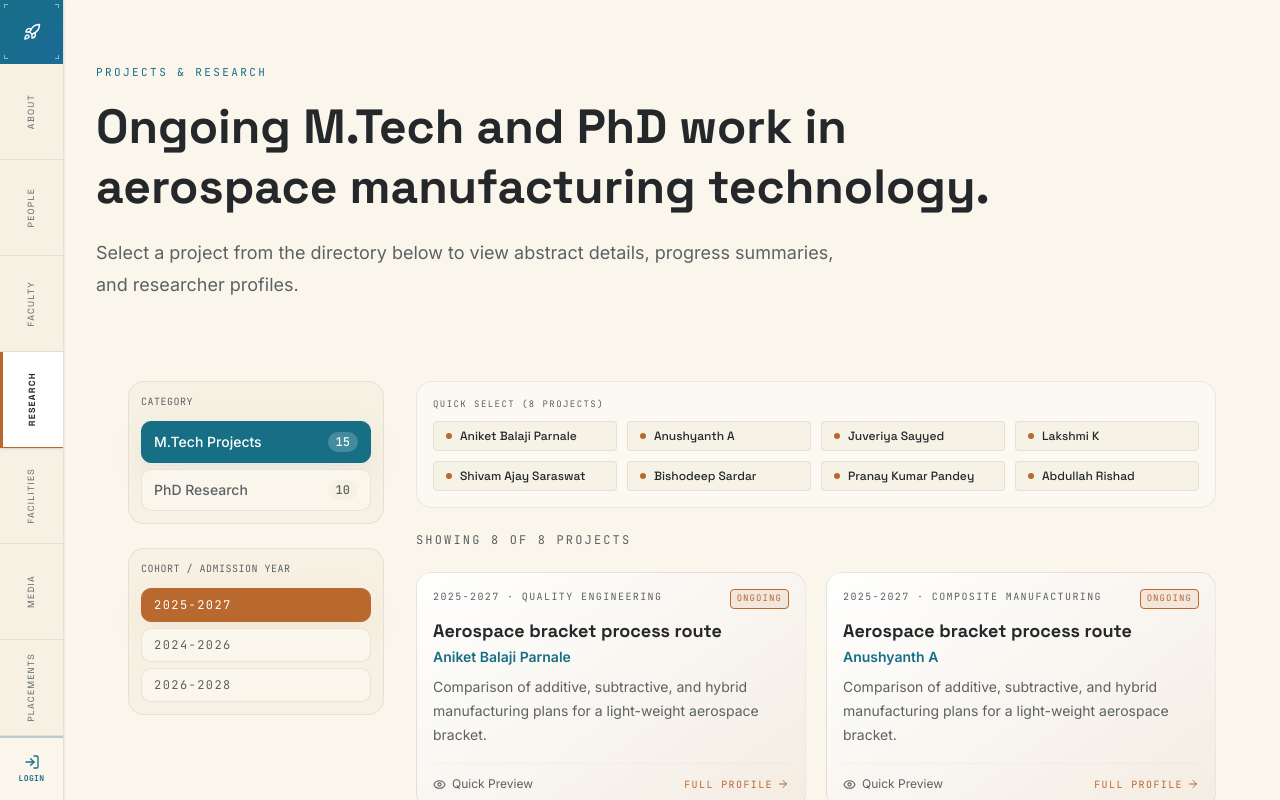
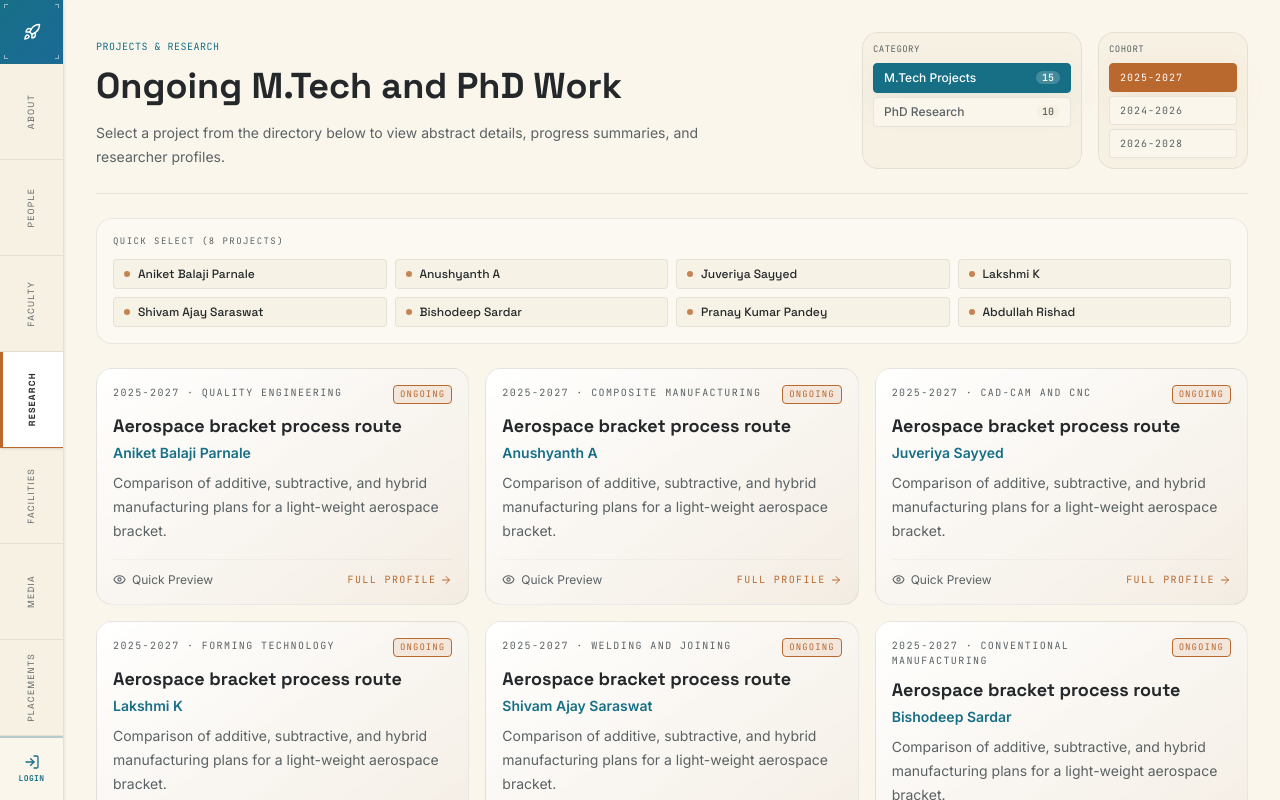
Before and after one commit to Pranay1004/iistmanufacturing, a Next.js app: page /research in a window 1280 px wide. Shown: the top 800 px of the page. Built offline with nearby package versions, Linux system fonts and the light colour scheme.

Commit message:
Redesign People directory to 3 columns, and align Research page layout with People page style using top inline selectors, 3 columns per row, removing duplicate headers, and removing progress counts.

```diff
--- a/src/app/research/page.tsx
+++ b/src/app/research/page.tsx
@@ -18,21 +18,10 @@
 
   return (
     <PageFrame>
-      <main className="mx-auto max-w-7xl px-4 py-12 sm:px-6 sm:py-16 lg:px-8">
-        <ScrollReveal>
-          <SectionLabel className="mb-3">Projects & Research</SectionLabel>
-          <h1 className="mt-4 max-w-4xl font-display text-4xl font-bold leading-tight text-[var(--ceramic)] sm:text-5xl">
-            Ongoing M.Tech and PhD work in aerospace manufacturing technology.
-          </h1>
-          <p className="mt-5 max-w-3xl text-base leading-7 text-[var(--ceramic-muted)] sm:text-lg sm:leading-8">
-            Select a project from the directory below to view abstract details, progress summaries, and researcher profiles.
-          </p>
-        </ScrollReveal>
+      <main>
+        <ResearchDirectory />
 
-        {/* ─── Interactive Research Directory ─── */}
-        <section className="mt-12">
-          <ResearchDirectory />
-        </section>
+        <div className="mx-auto max-w-7xl px-4 pb-12 sm:px-6 sm:pb-16 lg:px-8">
 
         {/* ─── Themes & Outputs ─── */}
         <div className="mt-16 grid gap-12 lg:grid-cols-[0.8fr_1.2fr]">
@@ -101,6 +90,7 @@
             </div>
           </ScrollReveal>
         </section>
+        </div>
       </main>
     </PageFrame>
   );
--- a/src/components/person-card.tsx
+++ b/src/components/person-card.tsx
@@ -63,12 +63,12 @@
 }) {
   return (
     <GlassCard
-      className="p-4 cursor-pointer hover:cursor-pointer hover:border-[var(--arc-blue)] transition-all duration-300 group"
+      className="p-3 cursor-pointer hover:border-[var(--arc-blue)] transition-colors duration-200 group"
       hover={true}
       as="article"
       onClick={() => onPreview?.(person)}
     >
-      <div className="grid gap-4 sm:grid-cols-[auto_minmax(0,1fr)]">
+      <div className="grid grid-cols-[auto_minmax(0,1fr)] gap-3">
         <div className="flex justify-center sm:justify-start">
           <Portrait name={person.name} />
         </div>
--- a/src/components/research-directory.tsx
+++ b/src/components/research-directory.tsx
@@ -23,7 +23,7 @@
   const [type, setType] = useState<PersonType>("student");
   const [cohort, setCohort] = useState("2025-2027");
   const [preview, setPreview] = useState<Person | null>(null);
-  const [visibleCount, setVisibleCount] = useState(4);
+  const [visibleCount, setVisibleCount] = useState(6);
 
   const filtered = useMemo(
     () =>
@@ -42,52 +42,67 @@
   const handleTypeChange = (newType: PersonType) => {
     setType(newType);
     setCohort(cohortsForType[newType][0] ?? "");
-    setVisibleCount(4);
+    setVisibleCount(6);
   };
 
   const handleCohortChange = (newCohort: string) => {
     setCohort(newCohort);
-    setVisibleCount(4);
+    setVisibleCount(6);
   };
 
-  // Auto scroll reveal mechanism
+  // Auto scroll reveal — throttled + passive for mobile perf
   useEffect(() => {
+    let ticking = false;
     const handleScroll = () => {
-      if (typeof window === "undefined") return;
-
+      if (ticking) return;
+      ticking = true;
+      requestAnimationFrame(() => {
         const scrollHeight = document.documentElement.scrollHeight;
         const clientHeight = document.documentElement.clientHeight;
         const scrollTop = window.scrollY || document.documentElement.scrollTop;
-
-      // Scrolled to 85% of the page
-      if (scrollTop + clientHeight >= scrollHeight - 300) {
-        setVisibleCount((prev) => Math.min(prev + 4, filtered.length));
+        if (scrollTop + clientHeight >= scrollHeight - 400) {
+          setVisibleCount((prev) => Math.min(prev + 6, filtered.length));
         }
+        ticking = false;
+      });
     };
-
-    window.addEventListener("scroll", handleScroll);
+    window.addEventListener("scroll", handleScroll, { passive: true });
     return () => window.removeEventListener("scroll", handleScroll);
   }, [filtered.length]);
 
   return (
     <div className="mx-auto max-w-7xl px-4 py-8 sm:px-6 lg:px-8">
-      <div className="flex flex-col lg:flex-row gap-8">
+      <div className="flex flex-col gap-6">
 
-        {/* Left Column: Control Sidebar */}
-        <aside className="w-full lg:w-64 shrink-0 flex flex-col gap-6">
+        {/* Top Header Row with Title/Paragraph on Left and Category/Cohort Selectors on Right */}
+        <div className="flex flex-col lg:flex-row gap-6 justify-between items-start border-b border-[var(--edge)] pb-6">
+          <div className="max-w-2xl">
+            <span className="font-data text-[10px] uppercase tracking-wider text-[var(--arc-blue)] select-none">
+              Projects & Research
+            </span>
+            <h1 className="mt-2 font-display text-3xl font-bold leading-tight text-[var(--ceramic)] sm:text-4xl">
+              Ongoing M.Tech and PhD Work
+            </h1>
+            <p className="mt-3 text-sm leading-6 text-[var(--ceramic-muted)]">
+              Select a project from the directory below to view abstract details, progress summaries, and researcher profiles.
+            </p>
+          </div>
+
+          {/* Selectors Container */}
+          <div className="flex flex-wrap sm:flex-nowrap gap-4 w-full lg:w-auto shrink-0">
             {/* Category Selector */}
-          <div className="flex flex-col gap-2 rounded-lg border border-[var(--edge)] bg-[var(--panel)] p-3">
-            <span className="font-data text-[10px] uppercase tracking-wider text-[var(--ceramic-muted)] mb-1 select-none">
+            <div className="flex flex-col gap-1.5 rounded-lg border border-[var(--edge)] bg-[var(--panel)] p-2.5 w-full sm:w-[220px]">
+              <span className="font-data text-[9px] uppercase tracking-wider text-[var(--ceramic-muted)] select-none">
                 Category
               </span>
-            <div className="flex flex-col gap-1.5">
+              <div className="flex flex-col gap-1">
                 {tabs.map((tab) => (
                   <button
                     key={tab.value}
                     type="button"
                     onClick={() => handleTypeChange(tab.value)}
                     className={[
-                    "w-full text-left rounded-md border px-3 py-2.5 text-sm font-medium transition-all duration-200 cursor-pointer flex items-center justify-between",
+                      "w-full text-left rounded border px-2.5 py-1.5 text-xs font-medium transition-all duration-200 cursor-pointer flex items-center justify-between",
                       type === tab.value
                         ? "border-[var(--arc-blue)] bg-[var(--arc-blue)] text-white shadow-[var(--shadow-glow-blue)]"
                         : "border-[var(--edge)] bg-[var(--void)] text-[var(--ceramic-muted)] hover:border-[var(--arc-blue)] hover:text-[var(--ceramic)]",
@@ -95,7 +110,7 @@
                   >
                     <span>{tab.label}</span>
                     <span className={[
-                    "text-xs px-2 py-0.5 rounded-full font-data",
+                      "text-[10px] px-1.5 py-0.2 rounded-full font-data",
                       type === tab.value ? "bg-white/20 text-white" : "bg-[var(--panel)] text-[var(--ceramic-muted)]",
                     ].join(" ")}>
                       {people.filter(p => p.type === tab.value && p.projects && p.projects.length > 0).length}
@@ -107,18 +122,18 @@
 
             {/* Cohort Year Selector */}
             {availableCohorts.length > 0 && (
-            <div className="flex flex-col gap-2 rounded-lg border border-[var(--edge)] bg-[var(--panel)] p-3">
-              <span className="font-data text-[10px] uppercase tracking-wider text-[var(--ceramic-muted)] mb-1 select-none">
-                Cohort / Admission Year
+              <div className="flex flex-col gap-1.5 rounded-lg border border-[var(--edge)] bg-[var(--panel)] p-2.5 w-full sm:w-[150px]">
+                <span className="font-data text-[9px] uppercase tracking-wider text-[var(--ceramic-muted)] select-none">
+                  Cohort
                 </span>
-              <div className="flex flex-row flex-wrap gap-1.5 lg:flex-col lg:flex-nowrap">
+                <div className="flex flex-col gap-1">
                   {availableCohorts.map((item) => (
                     <button
                       key={item}
                       type="button"
                       onClick={() => handleCohortChange(item)}
                       className={[
-                      "w-fit lg:w-full text-left rounded-md border px-3 py-2 font-data text-xs uppercase tracking-[0.12em] transition-all duration-200 cursor-pointer",
+                        "w-full text-left rounded border px-2.5 py-1.5 font-data text-[10px] uppercase tracking-[0.1em] transition-all duration-200 cursor-pointer",
                         cohort === item
                           ? "border-[var(--forge-amber)] bg-[var(--forge-amber)] text-white shadow-[var(--shadow-glow-amber)]"
                           : "border-[var(--edge)] bg-[var(--void)] text-[var(--ceramic-muted)] hover:border-[var(--forge-amber)] hover:text-[var(--ceramic)]",
@@ -130,30 +145,29 @@
                 </div>
               </div>
             )}
-        </aside>
+          </div>
+        </div>
 
-        {/* Right Column: Content Area */}
-        <div className="flex-1 min-w-0 flex flex-col gap-6">
-          {/* Quick Select Panel */}
+        {/* Name Navigation Ribbon - Shows all names in a single horizontal scrolling row */}
         <div className="rounded-lg border border-[var(--edge)] bg-[var(--void-deep)]/40 p-4 overflow-hidden select-none">
           <span className="block font-data text-[9px] uppercase tracking-[0.16em] text-[var(--ceramic-muted)] mb-2.5">
             Quick Select ({filtered.length} Projects)
           </span>
-            <div className="grid grid-cols-2 sm:grid-cols-4 gap-2.5">
+          <div className="grid grid-cols-2 sm:grid-cols-4 gap-2">
             {filtered.map((person) => (
               <button
                 key={person.slug}
                 type="button"
                 onClick={() => setPreview(person)}
                 className={[
-                    "w-full rounded border px-3 py-1.5 font-display text-xs font-medium transition-all duration-200 cursor-pointer flex items-center gap-2 text-left justify-start min-w-0",
+                  "w-full rounded border px-2.5 py-1.5 font-display text-xs font-medium transition-colors duration-150 cursor-pointer flex items-center gap-2 text-left justify-start min-w-0",
                   type === "student"
-                      ? "border-[var(--edge)] bg-[var(--panel)] text-[var(--ceramic)] hover:border-[var(--forge-amber)] hover:shadow-[0_0_6px_rgba(245,158,11,0.2)]"
-                      : "border-[var(--edge)] bg-[var(--panel)] text-[var(--ceramic)] hover:border-[var(--laser-green)] hover:shadow-[0_0_6px_rgba(34,197,94,0.2)]",
+                    ? "border-[var(--edge)] bg-[var(--panel)] text-[var(--ceramic)] hover:border-[var(--forge-amber)]"
+                    : "border-[var(--edge)] bg-[var(--panel)] text-[var(--ceramic)] hover:border-[var(--laser-green)]",
                 ].join(" ")}
               >
                 <span className={[
-                    "size-1.5 rounded-full shrink-0 animate-pulse",
+                  "size-1.5 rounded-full shrink-0 opacity-80",
                   type === "student" ? "bg-[var(--forge-amber)]" : "bg-[var(--laser-green)]",
                 ].join(" ")} />
                 <span className="truncate">{person.name}</span>
@@ -167,18 +181,7 @@
 
         {/* Directory Grid */}
         <section className="flex flex-col gap-6">
-            <div className="flex justify-between items-center">
-              <p className="font-data text-xs uppercase tracking-[0.18em] text-[var(--ceramic-muted)] select-none">
-                Showing {Math.min(visibleCount, filtered.length)} of {filtered.length} projects
-              </p>
-              {visibleCount < filtered.length && (
-                <span className="font-data text-[10px] text-[var(--arc-blue)] animate-pulse uppercase select-none">
-                  ▼ Scroll to reveal more projects
-                </span>
-              )}
-            </div>
-
-            <div className="grid gap-5 md:grid-cols-2">
+          <div className="grid gap-4 sm:grid-cols-2 lg:grid-cols-3">
             {filtered.slice(0, visibleCount).map((person) => {
               const project = person.projects[0];
               return (
@@ -244,7 +247,7 @@
             <div className="flex justify-center mt-2">
               <button
                 type="button"
-                  onClick={() => setVisibleCount((prev) => Math.min(prev + 4, filtered.length))}
+                onClick={() => setVisibleCount((prev) => Math.min(prev + 6, filtered.length))}
                 className="rounded-md border border-[var(--edge)] bg-[var(--panel)] px-4 py-2 font-data text-xs uppercase tracking-wider text-[var(--ceramic-muted)] hover:border-[var(--arc-blue)] hover:text-[var(--arc-blue)] hover:shadow-[var(--shadow-glow-blue)] transition-all duration-200 cursor-pointer"
               >
                 Load More Projects (+{filtered.length - visibleCount})
@@ -252,8 +255,6 @@
             </div>
           )}
         </section>
-        </div>
-
       </div>
 
       {/* Preview modal */}
```
Also changed, not shown: src/components/people-directory.tsx (+20 -19 lines). Lines whose indentation alone changed are shown as unchanged.
